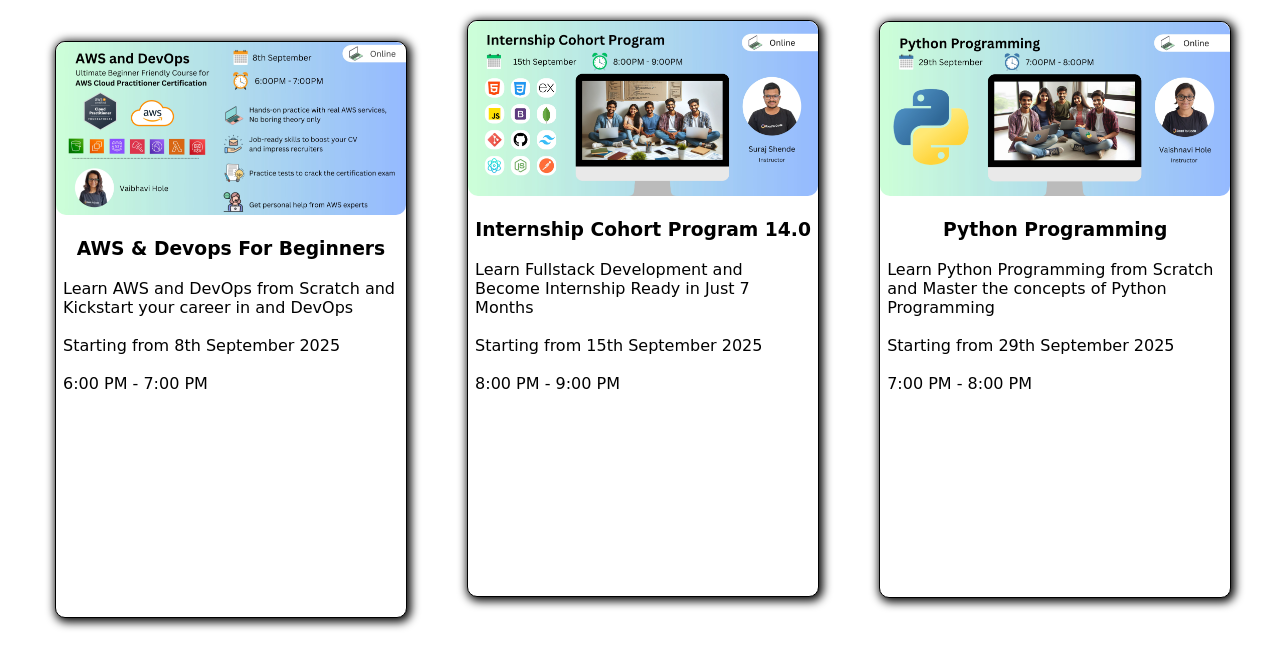
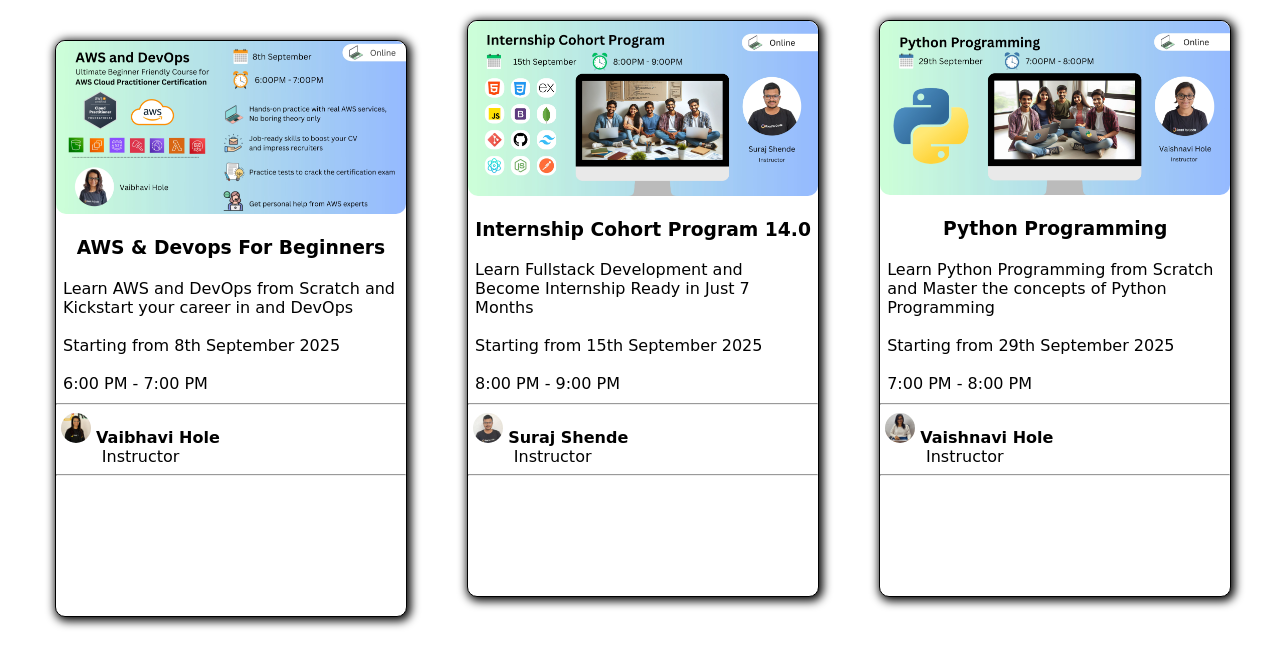
Before and after one commit to AkashLohar718/assignment-10, a plain HTML site: page index.html in a window 1280 px wide. Shown: the part 81-748 px from the top of the page. Drawn offline with Linux system fonts and the light colour scheme.

Commit message:
instructor info added

```diff
--- a/index.html
+++ b/index.html
@@ -23,6 +23,12 @@
         border-radius: 10px;
         margin: 0px;
         }
+        .instructor-img
+        {width: 30px;
+            border-radius: 25px;
+            margin-left: 5px;
+
+        }
 
     </style>
 </head>
@@ -34,6 +40,11 @@
      <p class="info">Learn AWS and DevOps from Scratch and Kickstart your career in and DevOps<br><br>
      Starting from 8th September 2025<br><br>
      6:00 PM - 7:00 PM  <br>
+     <hr>
+     <img src="images/img4.png" class="instructor-img" alt="Vaibhavi mam">
+     <b>Vaibhavi Hole</b><br>
+     &nbsp;&nbsp;&nbsp;&nbsp;&nbsp;&nbsp;&nbsp;&nbsp;&nbsp;Instructor
+     <hr>
     </div>
 
     <div class="card">
@@ -42,6 +53,11 @@
      <p class="info">Learn Fullstack Development and Become Internship Ready in Just 7 Months <br><br>
      Starting from 15th September 2025<br><br>
      8:00 PM - 9:00 PM<br>
+     <hr>
+     <img src="images/img5.png" class="instructor-img" alt="Suraj sir">
+     <b>Suraj Shende</b><br>
+     &nbsp;&nbsp;&nbsp;&nbsp;&nbsp;&nbsp;&nbsp;&nbsp;&nbsp;Instructor
+     <hr>
     </div>
 
     <div class="card">
@@ -50,6 +66,11 @@
      <p class="info">Learn Python Programming from Scratch and Master the concepts of Python Programming<br><br>
      Starting from 29th September 2025<br><br>
      7:00 PM - 8:00 PM<br>
+     <hr>
+     <img src="images/img6.png" class="instructor-img" alt="Vaishnavi mam">
+     <b>Vaishnavi Hole</b><br>
+     &nbsp;&nbsp;&nbsp;&nbsp;&nbsp;&nbsp;&nbsp;&nbsp;&nbsp;Instructor
+     <hr>
     </div>
 
 </body>
```
Also changed, not shown: images/img4.png (added), images/img5.png (added), images/img6.png (added).
